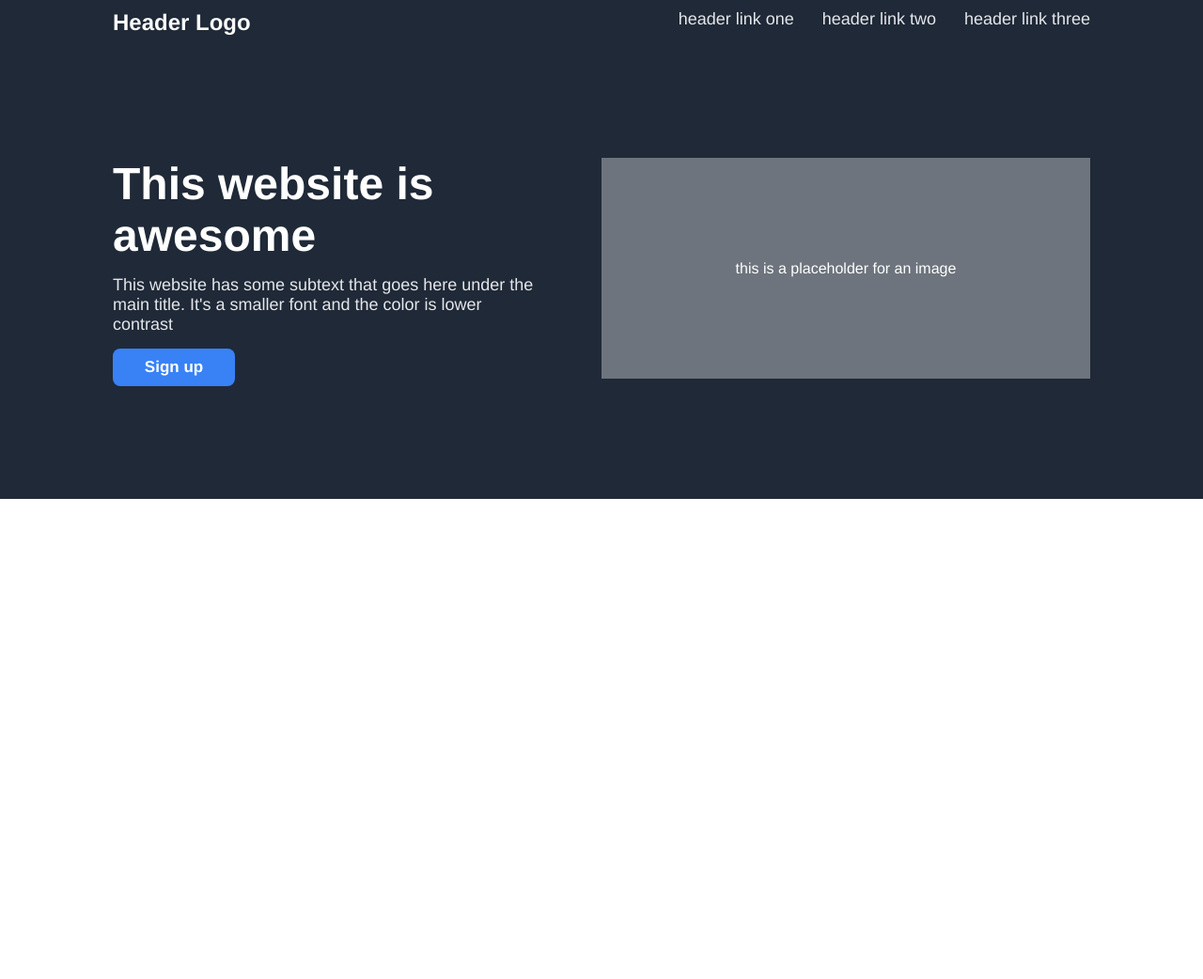
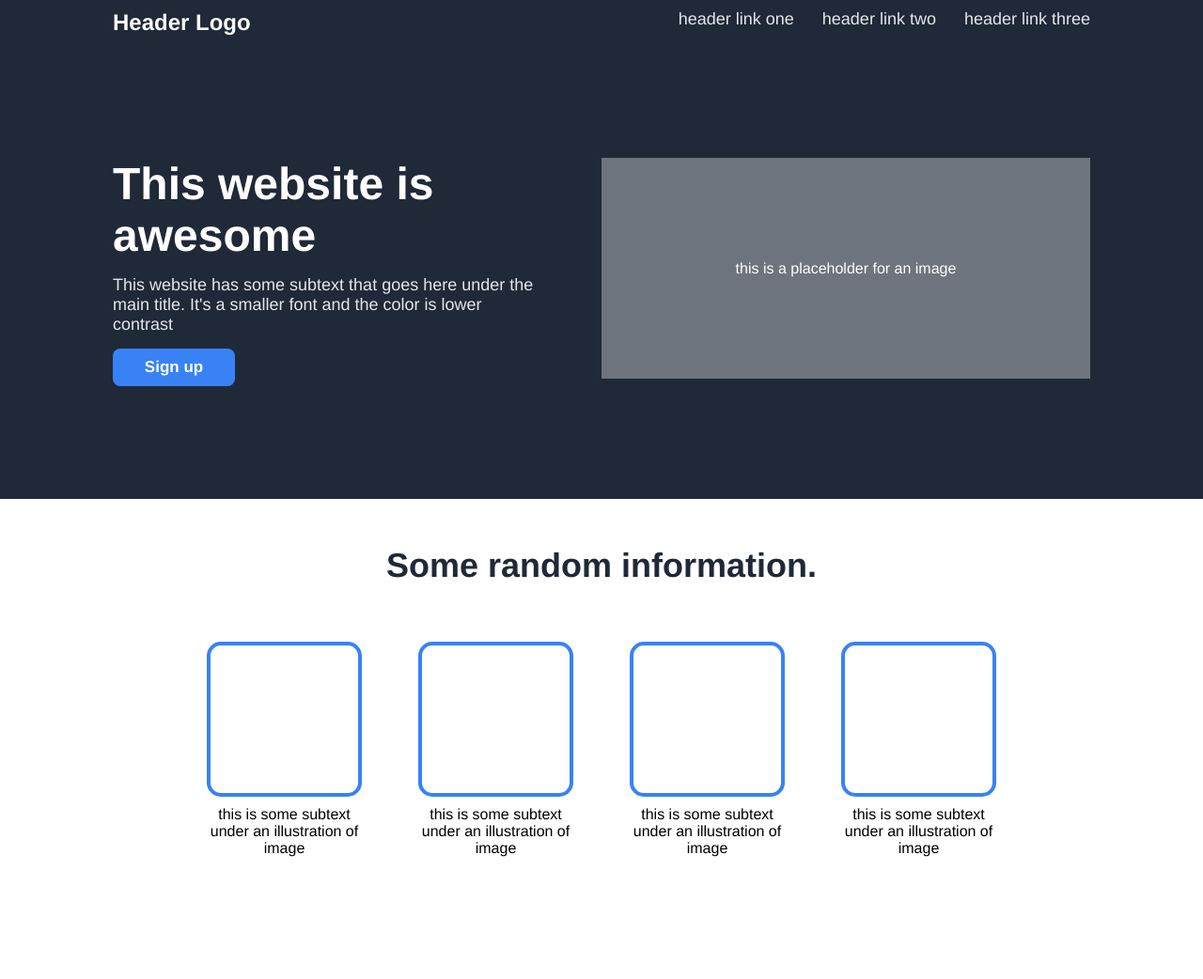
Before and after one commit to OneGoatee/landing-page, a plain HTML site: page index.html in a window 1280 px wide. Shown: the whole page at 94% size. Before the commit the page ends 800 px from the top, so only its background shows below. Drawn offline with Linux system fonts and the light colour scheme.

Commit message:
Add information section

```diff
--- a/index.html
+++ b/index.html
@@ -34,5 +34,30 @@
         </div>
       </div>
     </section>
+    <!-- End of Hero Container -->
+
+    <section class="information">
+      <div class="container">
+        <h2 class="information-title">Some random information.</h2>
+        <div class="cards">
+          <div class="card">
+            <span class="card-image"></span>
+            <p class="card-text">this is some subtext under an illustration of image</p>
+          </div>
+          <div class="card">
+            <span class="card-image"></span>
+            <p class="card-text">this is some subtext under an illustration of image</p>
+          </div>
+          <div class="card">
+            <span class="card-image"></span>
+            <p class="card-text">this is some subtext under an illustration of image</p>
+          </div>
+          <div class="card">
+            <span class="card-image"></span>
+            <p class="card-text">this is some subtext under an illustration of image</p>
+          </div>
+        </div>
+      </div>
+    </section>
   </body>
 </html>
--- a/style.css
+++ b/style.css
@@ -87,3 +87,45 @@ ul {
   justify-content: center;
   align-items: center;
 }
+
+.information {
+  width: 100vw;
+  display: flex;
+  justify-content: center;
+  padding: 50px 0 130px;
+}
+
+.information-title {
+  display: flex;
+  justify-content: center;
+  color: #1f2937;
+  font-size: 36px;
+  font-weight: extra-bold;
+  margin-bottom: 60px;
+}
+
+.cards {
+  display: flex;
+  gap: 60px;
+  justify-content: center;
+}
+
+.card {
+  max-width: 165px;
+  display: flex;
+  flex-direction: column;
+  align-items: center;
+}
+
+.card-image {
+  border: #3882f6 4px solid;
+  border-radius: 15px;
+  width: 165px;
+  height: 165px;
+  display: block;
+  margin-bottom: 10px;
+}
+
+.card-text {
+  text-align: center;
+}
```
